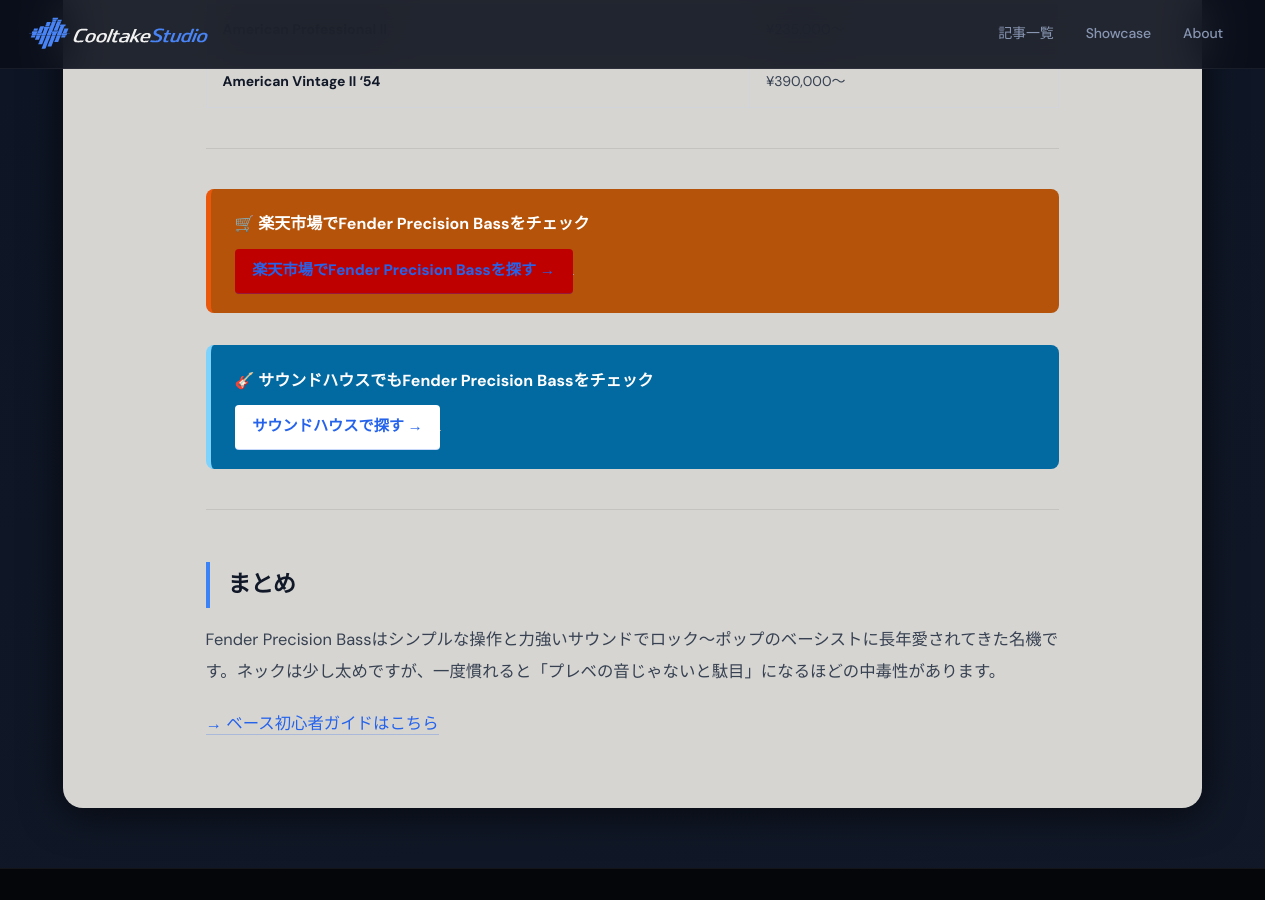
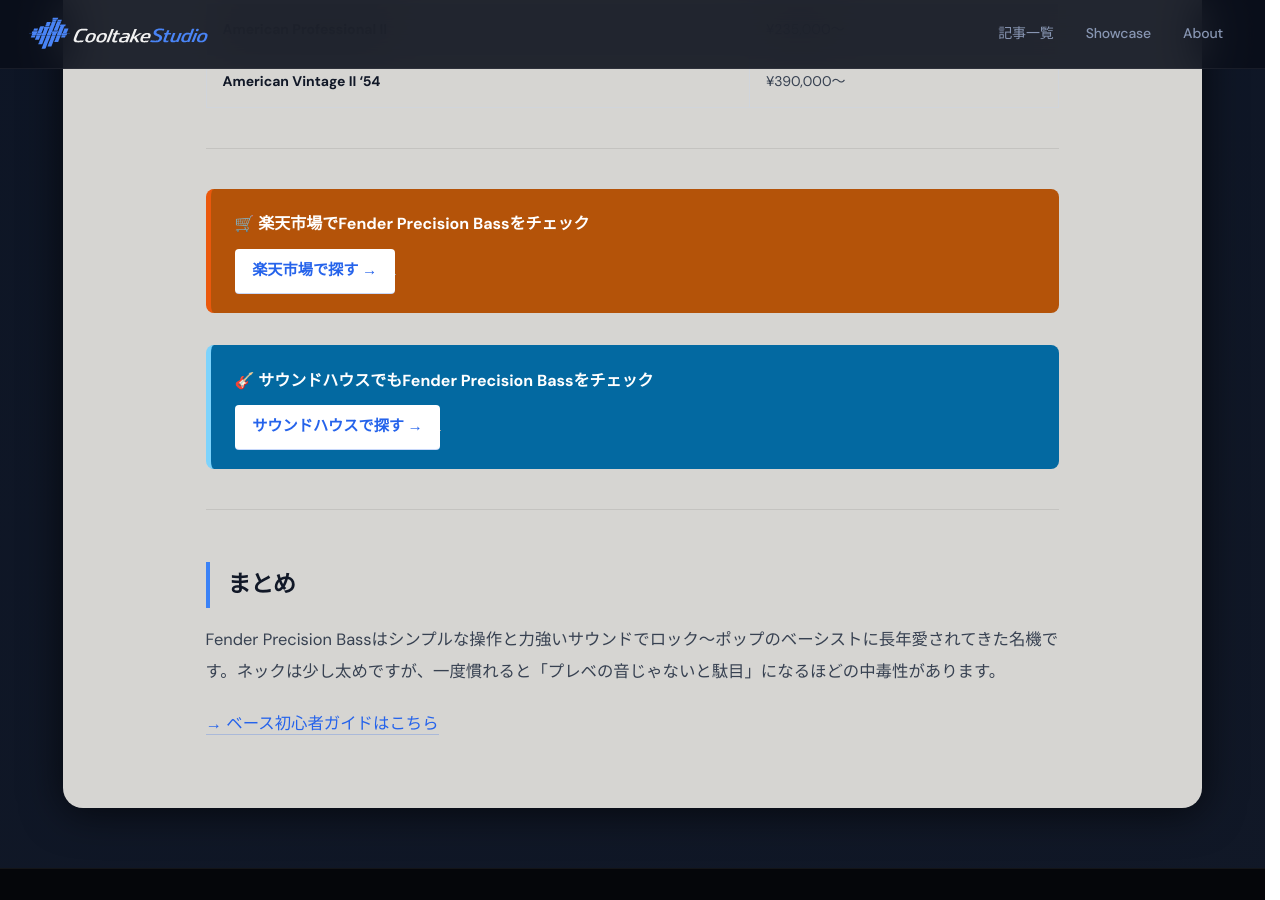
Before and after one commit to cooltake/cooltake-staging, a Jekyll site: the page built from _posts/2026-05-29-fender-precision-bass-guide.md, in a window 1280 px wide and 900 px high, scrolled down 2280 px. Built offline with Jekyll 4.4.1, drawn with Linux system fonts in a browser that asks for light colours; some web fonts are replaced; grey boxes are pictures that could not be loaded.

Commit message:
fix: unify rakuten CTA button style and text with soundhouse

```diff
--- a/_posts/2026-05-29-fender-precision-bass-guide.md
+++ b/_posts/2026-05-29-fender-precision-bass-guide.md
@@ -59,7 +59,7 @@
 
 ---
 
-<div style="margin:2rem 0;padding:1.2rem 1.5rem;background:#b45309;border-left:5px solid #ea580c;border-radius:8px;"><p style="margin:0 0 .6rem;font-weight:bold;font-size:1rem;color:#fff;">&#x1F6D2; 楽天市場でFender Precision Bassをチェック</p><a href="https://hb.afl.rakuten.co.jp/hgc/0b15ddc7.28c5c9ed.0b15ddc8.5d23dd4d/?pc=https%3A%2F%2Fsearch.rakuten.co.jp%2Fsearch%2Fmall%2FFender%2BPrecision%2BBass%2F" rel="nofollow" referrerpolicy="no-referrer-when-downgrade" style="display:inline-block;background:#bf0000;color:#fff;padding:.45rem 1.1rem;border-radius:4px;text-decoration:none;font-weight:bold;font-size:.95rem;">楽天市場でFender Precision Bassを探す →</a><img src="//i.moshimo.com/af/i/impression?a_id=5565352&amp;p_id=54&amp;pc_id=54&amp;pl_id=616" width="1" height="1" style="border:none;" alt="" loading="lazy"></div>
+<div style="margin:2rem 0;padding:1.2rem 1.5rem;background:#b45309;border-left:5px solid #ea580c;border-radius:8px;"><p style="margin:0 0 .6rem;font-weight:bold;font-size:1rem;color:#fff;">&#x1F6D2; 楽天市場でFender Precision Bassをチェック</p><a href="https://hb.afl.rakuten.co.jp/hgc/0b15ddc7.28c5c9ed.0b15ddc8.5d23dd4d/?pc=https%3A%2F%2Fsearch.rakuten.co.jp%2Fsearch%2Fmall%2FFender%2BPrecision%2BBass%2F" rel="nofollow" referrerpolicy="no-referrer-when-downgrade" style="display:inline-block;background:#fff;color:#7c2d12;padding:.45rem 1.1rem;border-radius:4px;text-decoration:none;font-weight:bold;font-size:.95rem;">楽天市場で探す →</a><img src="//i.moshimo.com/af/i/impression?a_id=5565352&amp;p_id=54&amp;pc_id=54&amp;pl_id=616" width="1" height="1" style="border:none;" alt="" loading="lazy"></div>
 <div style="margin:2rem 0;padding:1.2rem 1.5rem;background:#0369a1;border-left:5px solid #7dd3fc;border-radius:8px;"><p style="margin:0 0 .6rem;font-weight:bold;font-size:1rem;color:#fff;">&#x1F3B8; サウンドハウスでもFender Precision Bassをチェック</p><a href="https://h.accesstrade.net/sp/cc?rk=01001xqc00os63&url=https%3A%2F%2Fwww.soundhouse.co.jp%2Fsearch%2Findex%2F%3Fsearch_all%3DFender%2520Precision%2520Bass" rel="nofollow" referrerpolicy="no-referrer-when-downgrade" style="display:inline-block;background:#fff;color:#0c4a6e;padding:.45rem 1.1rem;border-radius:4px;text-decoration:none;font-weight:bold;font-size:.95rem;">サウンドハウスで探す →</a><img src="https://h.accesstrade.net/sp/rr?rk=01001xqc00os63" width="1" height="1" border="0" alt="" loading="lazy"></div>
 
 <!-- AFFILIATE_PLACEHOLDER: Amazon（もしもアフィリエイト Amazon審査通過後に設置予定） -->
```
